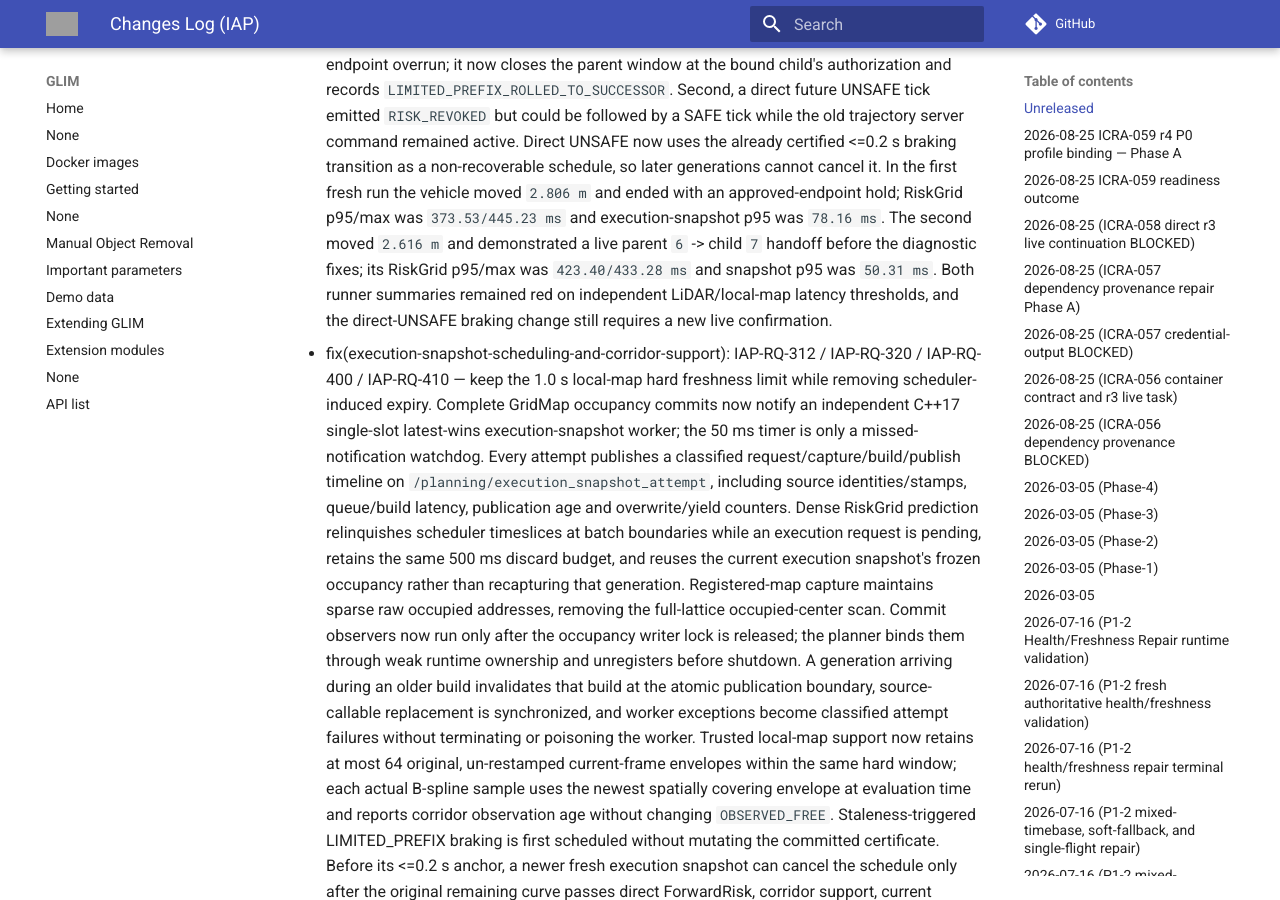
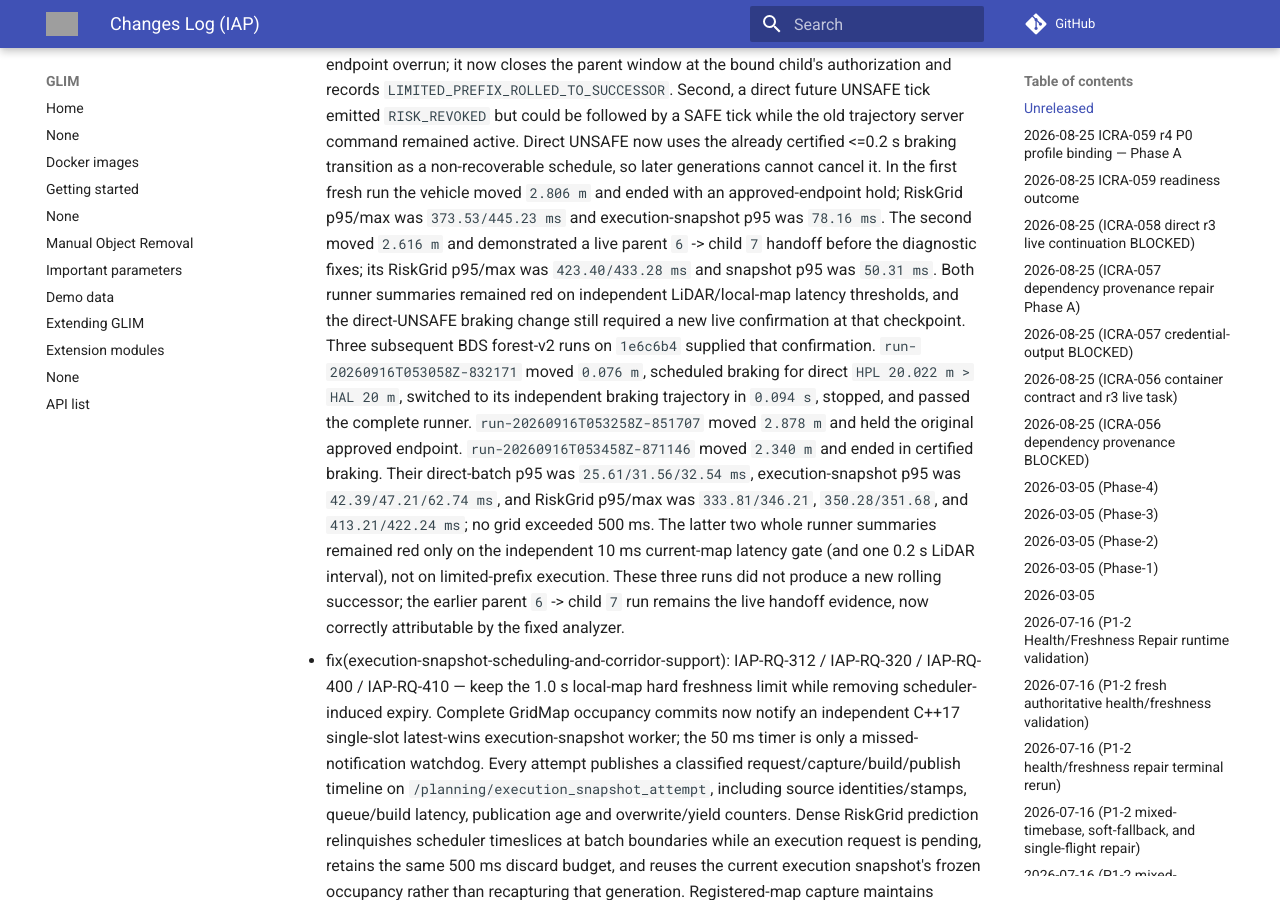
Before and after one commit to Printeger/iap, an MkDocs documentation site: the page built from docs/CHANGES.md, in a window 1280 px wide and 900 px high, scrolled down 1217 px. Built offline with MkDocs 1.6.1 and Material for MkDocs 9.7.7, drawn with Linux system fonts in a browser that asks for light colours; nearby versions of some CDN libraries; comment, search, counter and statistics services are not loaded; some of the changed text lies outside the part shown; grey boxes are pictures that could not be loaded.

Commit message:
docs: record adaptive prefix live validation

```diff
--- a/docs/CHANGES.md
+++ b/docs/CHANGES.md
@@ -62,7 +62,21 @@
   handoff before the diagnostic fixes; its RiskGrid p95/max was
   `423.40/433.28 ms` and snapshot p95 was `50.31 ms`. Both runner summaries
   remained red on independent LiDAR/local-map latency thresholds, and the
-  direct-UNSAFE braking change still requires a new live confirmation.
+  direct-UNSAFE braking change still required a new live confirmation at that
+  checkpoint. Three subsequent BDS forest-v2 runs on `1e6c6b4` supplied that
+  confirmation. `run-20260916T053058Z-832171` moved `0.076 m`, scheduled
+  braking for direct `HPL 20.022 m > HAL 20 m`, switched to its independent
+  braking trajectory in `0.094 s`, stopped, and passed the complete runner.
+  `run-20260916T053258Z-851707` moved `2.878 m` and held the original approved
+  endpoint. `run-20260916T053458Z-871146` moved `2.340 m` and ended in certified
+  braking. Their direct-batch p95 was `25.61/31.56/32.54 ms`, execution-snapshot
+  p95 was `42.39/47.21/62.74 ms`, and RiskGrid p95/max was
+  `333.81/346.21`, `350.28/351.68`, and `413.21/422.24 ms`; no grid exceeded
+  500 ms. The latter two whole runner summaries remained red only on the
+  independent 10 ms current-map latency gate (and one 0.2 s LiDAR interval),
+  not on limited-prefix execution. These three runs did not produce a new
+  rolling successor; the earlier parent `6` -> child `7` run remains the live
+  handoff evidence, now correctly attributable by the fixed analyzer.
 - fix(execution-snapshot-scheduling-and-corridor-support): IAP-RQ-312 /
   IAP-RQ-320 / IAP-RQ-400 / IAP-RQ-410 — keep the 1.0 s local-map hard
   freshness limit while removing scheduler-induced expiry. Complete GridMap
```
